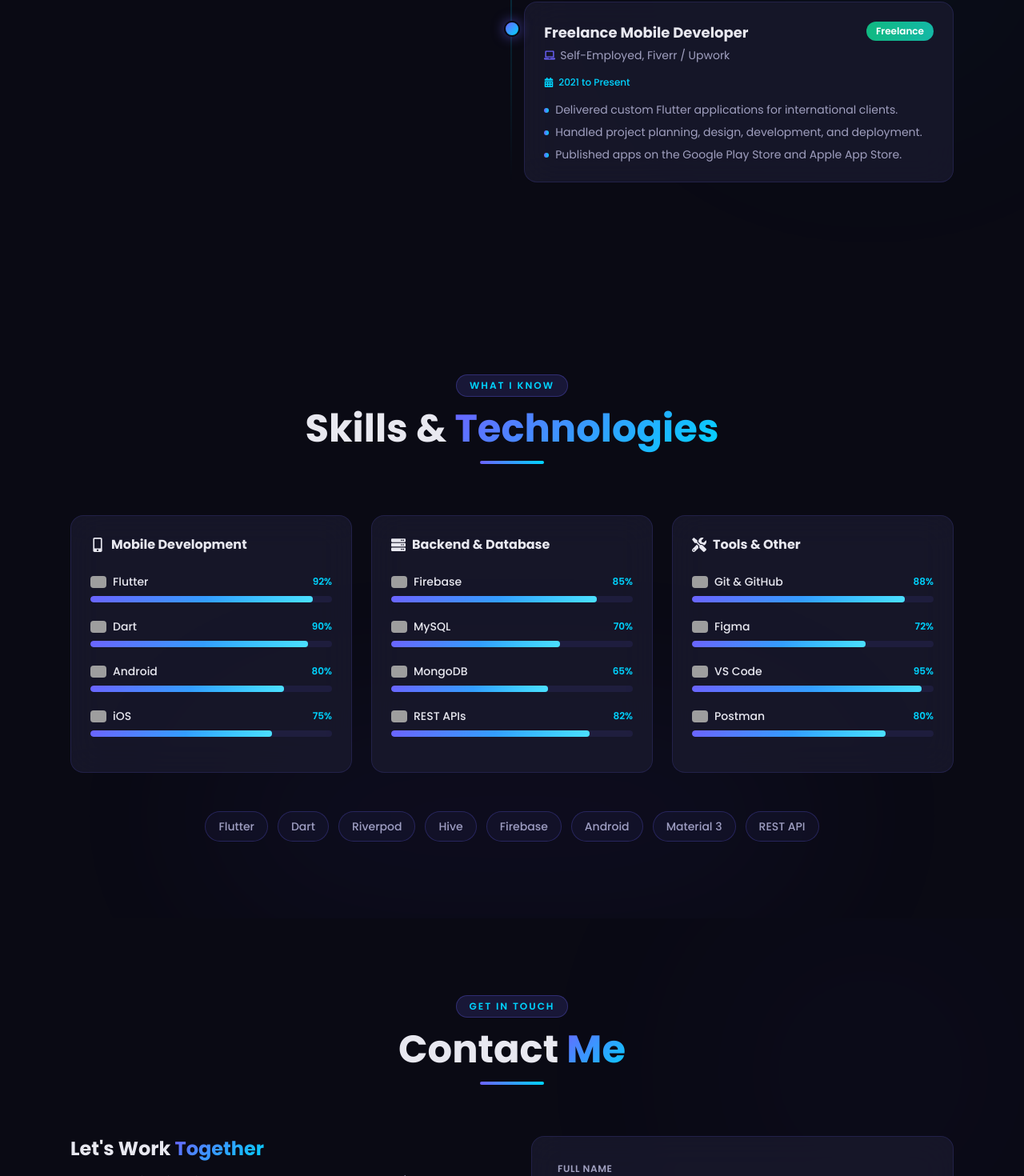
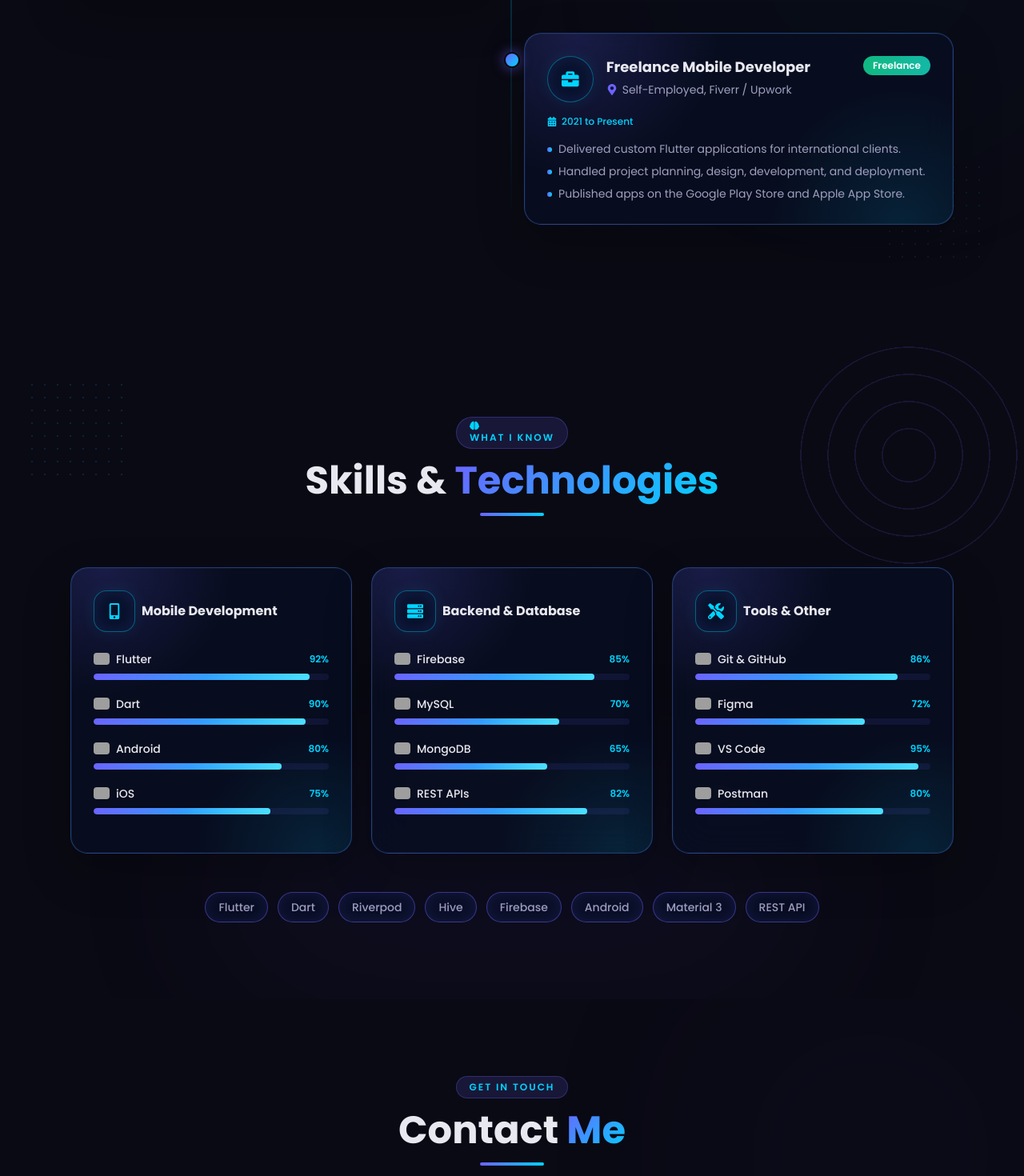
Before and after one commit to UsmanGhias/Muneeb, a Next.js app: page / in a window 1280 px wide. Shown: the part 6477-7947 px from the top of the page at 80% size. Built offline with nearby package versions, Linux system fonts and the light colour scheme; grey boxes are pictures that could not be loaded.

Commit message:
Add portfolio section refinements

```diff
--- a/app/globals.css
+++ b/app/globals.css
@@ -590,3 +590,101 @@ input:focus, textarea:focus {
   filter: blur(2px);
   opacity: 0.82;
 }
+
+.decor-dots {
+  position: absolute;
+  width: 8rem;
+  height: 8rem;
+  background-image: radial-gradient(circle, rgba(0, 212, 255, 0.34) 1.5px, transparent 1.5px);
+  background-size: 1rem 1rem;
+  pointer-events: none;
+}
+
+.decor-rings {
+  position: absolute;
+  width: 18rem;
+  height: 18rem;
+  border-radius: 999px;
+  background: repeating-radial-gradient(circle, transparent 0 2rem, rgba(108, 99, 255, 0.25) 2.05rem 2.12rem);
+  pointer-events: none;
+}
+
+.skill-card,
+.timeline-card,
+.contact-info-card,
+.contact-form-card {
+  position: relative;
+  overflow: hidden;
+  border: 1px solid rgba(68, 134, 255, 0.38);
+  border-radius: 1.35rem;
+  background:
+    radial-gradient(circle at 12% 0%, rgba(108, 99, 255, 0.18), transparent 34%),
+    radial-gradient(circle at 88% 100%, rgba(0, 212, 255, 0.11), transparent 32%),
+    rgba(8, 14, 35, 0.72);
+  backdrop-filter: blur(22px);
+  box-shadow: 0 22px 60px rgba(0, 0, 0, 0.24), inset 0 0 0 1px rgba(255, 255, 255, 0.03);
+}
+
+.skill-card:hover,
+.timeline-card:hover,
+.contact-info-card:hover,
+.contact-form-card:hover {
+  border-color: rgba(0, 212, 255, 0.72);
+  box-shadow: 0 22px 70px rgba(0, 212, 255, 0.12), 0 0 28px rgba(108, 99, 255, 0.12);
+}
+
+.skill-heading-icon,
+.timeline-role-icon {
+  display: inline-grid;
+  place-items: center;
+  flex-shrink: 0;
+  border: 1px solid rgba(0, 212, 255, 0.42);
+  background: rgba(6, 17, 38, 0.8);
+  color: var(--accent2);
+  box-shadow: inset 0 0 22px rgba(108, 99, 255, 0.15), 0 0 22px rgba(0, 212, 255, 0.08);
+}
+
+.skill-heading-icon {
+  width: 3.25rem;
+  height: 3.25rem;
+  border-radius: 1rem;
+  font-size: 1.25rem;
+}
+
+.timeline-role-icon {
+  width: 3.6rem;
+  height: 3.6rem;
+  border-radius: 999px;
+  font-size: 1.35rem;
+}
+
+.tech-pill {
+  border: 1px solid rgba(108, 99, 255, 0.5);
+  background: rgba(8, 14, 35, 0.72);
+  box-shadow: inset 0 0 18px rgba(108, 99, 255, 0.12);
+}
+
+.tech-pill:hover {
+  color: var(--accent2);
+  border-color: var(--accent2);
+  box-shadow: 0 0 20px rgba(0, 212, 255, 0.22);
+}
+
+.copy-button {
+  width: 2.6rem;
+  height: 2.6rem;
+  display: grid;
+  place-items: center;
+  flex-shrink: 0;
+  border: 1px solid rgba(151, 124, 255, 0.6);
+  border-radius: 999px;
+  background: rgba(255, 255, 255, 0.04);
+  color: rgba(255, 255, 255, 0.82);
+  transition: 180ms ease;
+}
+
+.copy-button:hover {
+  color: var(--accent2);
+  border-color: var(--accent2);
+  box-shadow: 0 0 18px rgba(0, 212, 255, 0.25);
+}
--- a/components/Contact.tsx
+++ b/components/Contact.tsx
@@ -11,6 +11,10 @@ import {
   FaPaperPlane,
   FaCheckCircle,
   FaSpinner,
+  FaCopy,
+  FaUser,
+  FaFileAlt,
+  FaCommentDots,
 } from 'react-icons/fa';
 
 const contactDetails = [
@@ -43,9 +47,16 @@ type FormStatus = 'idle' | 'loading' | 'success' | 'error';
 export default function Contact() {
   const [form, setForm] = useState<FormData>({ name: '', email: '', subject: '', message: '' });
   const [status, setStatus] = useState<FormStatus>('idle');
+  const [copied, setCopied] = useState<string | null>(null);
 
   const handleChange = (e: React.ChangeEvent<HTMLInputElement | HTMLTextAreaElement>) => {
     setForm((prev) => ({ ...prev, [e.target.name]: e.target.value }));
+  };
+
+  const copyToClipboard = async (value: string, label: string) => {
+    await navigator.clipboard.writeText(value);
+    setCopied(label);
+    setTimeout(() => setCopied(null), 1800);
   };
 
   const handleSubmit = async (e: React.FormEvent) => {
@@ -59,6 +70,7 @@ export default function Contact() {
 
   return (
     <section id="contact" className="relative py-24 overflow-hidden">
+      <div className="decor-rings -left-24 bottom-0 opacity-40" />
       <div className="absolute top-0 right-0 w-96 h-96 bg-[var(--accent)] opacity-5 rounded-full blur-[150px] pointer-events-none" />
 
       <div className="max-w-6xl mx-auto px-6">
@@ -70,14 +82,14 @@ export default function Contact() {
           transition={{ duration: 0.6 }}
           className="text-center mb-16"
         >
-          <span className="section-tag mb-4 block">Get In Touch</span>
+          <span className="section-tag mb-4 inline-flex items-center gap-2">Get In Touch</span>
           <h2 className="text-4xl md:text-5xl font-bold text-[var(--text-primary)]">
             Contact <span className="gradient-text">Me</span>
           </h2>
           <div className="mt-4 mx-auto w-20 h-1 rounded-full bg-gradient-to-r from-[var(--accent)] to-[var(--accent2)]" />
         </motion.div>
 
-        <div className="grid lg:grid-cols-2 gap-12">
+        <div className="grid lg:grid-cols-[0.9fr_1.1fr] gap-12 items-center">
           {/* Left: Info */}
           <motion.div
             initial={{ opacity: 0, x: -40 }}
@@ -101,7 +113,7 @@ export default function Contact() {
                 <motion.div
                   key={item.label}
                   whileHover={{ x: 6 }}
-                  className="flex items-center gap-4 glass-card p-4 transition-all duration-300"
+                  className="contact-info-card flex items-center gap-4 p-4 transition-all duration-300"
                 >
                   <div
                     className="w-12 h-12 rounded-xl flex items-center justify-center text-white text-lg flex-shrink-0"
@@ -109,25 +121,33 @@ export default function Contact() {
                   >
                     {item.icon}
                   </div>
-                  <div>
+                  <div className="min-w-0 flex-1">
                     <p className="text-xs text-[var(--text-secondary)] font-medium uppercase tracking-wider">{item.label}</p>
                     {item.href ? (
                       <a
                         href={item.href}
-                        className="text-[var(--text-primary)] text-sm font-medium hover:text-[var(--accent)] transition-colors"
+                        className="text-[var(--text-primary)] text-sm font-semibold hover:text-[var(--accent)] transition-colors break-all"
                       >
                         {item.value}
                       </a>
                     ) : (
-                      <span className="text-[var(--text-primary)] text-sm font-medium">{item.value}</span>
+                      <span className="text-[var(--text-primary)] text-sm font-semibold">{item.value}</span>
                     )}
                   </div>
+                  <button
+                    type="button"
+                    onClick={() => copyToClipboard(item.value, item.label)}
+                    className="copy-button"
+                    aria-label={`Copy ${item.label}`}
+                  >
+                    {copied === item.label ? <FaCheckCircle /> : <FaCopy />}
+                  </button>
                 </motion.div>
               ))}
             </div>
 
             {/* Socials */}
-            <div className="flex gap-3 pt-2">
+            <div className="flex flex-wrap items-center gap-3 pt-2"><span className="text-[var(--text-secondary)] text-sm mr-2">Let&apos;s connect on</span>
               {[
                 { icon: <FaGithub />, href: 'https://github.com/usmanghias/muneeb', label: 'GitHub' },
                 { icon: <FaLinkedin />, href: 'https://linkedin.com/', label: 'LinkedIn' },
@@ -156,14 +176,15 @@ export default function Contact() {
             viewport={{ once: true }}
             transition={{ duration: 0.7 }}
           >
-            <form onSubmit={handleSubmit} className="glass-card p-8 space-y-5">
+            <form onSubmit={handleSubmit} className="contact-form-card p-8 grid lg:grid-cols-2 gap-5">
               {[
-                { id: 'name', label: 'Full Name', type: 'text', placeholder: 'Your full name' },
-                { id: 'email', label: 'Email Address', type: 'email', placeholder: 'your@email.com' },
-                { id: 'subject', label: 'Subject', type: 'text', placeholder: 'Project inquiry' },
+                { id: 'name', label: 'Full Name', type: 'text', placeholder: 'Your full name', icon: <FaUser /> },
+                { id: 'email', label: 'Email Address', type: 'email', placeholder: 'your@email.com', icon: <FaEnvelope /> },
+                { id: 'subject', label: 'Subject', type: 'text', placeholder: 'Project inquiry', icon: <FaFileAlt /> },
               ].map((field) => (
-                <div key={field.id}>
-                  <label htmlFor={field.id} className="block text-xs font-semibold text-[var(--text-secondary)] mb-1.5 uppercase tracking-wider">
+                <div key={field.id} className={field.id === 'subject' ? 'lg:col-span-2' : undefined}>
+                  <label htmlFor={field.id} className="flex items-center gap-2 text-sm font-semibold text-[var(--text-primary)] mb-3">
+                    <span className="text-[var(--accent2)]">{field.icon}</span>
                     {field.label}
                   </label>
                   <input
@@ -174,31 +195,34 @@ export default function Contact() {
                     onChange={handleChange}
                     placeholder={field.placeholder}
                     required
-                    className="w-full px-4 py-3 rounded-xl bg-[rgba(10,10,20,0.6)] border border-[rgba(108,99,255,0.2)] text-[var(--text-primary)] placeholder-[var(--text-secondary)] text-sm transition-all duration-200 focus:border-[var(--accent)] focus:shadow-[0_0_0_3px_rgba(108,99,255,0.15)]"
+                    className="w-full px-4 py-4 rounded-xl bg-[rgba(10,10,20,0.6)] border border-[rgba(108,99,255,0.2)] text-[var(--text-primary)] placeholder-[var(--text-secondary)] text-sm transition-all duration-200 focus:border-[var(--accent)] focus:shadow-[0_0_0_3px_rgba(108,99,255,0.15)]"
                   />
                 </div>
               ))}
 
-              <div>
-                <label htmlFor="message" className="block text-xs font-semibold text-[var(--text-secondary)] mb-1.5 uppercase tracking-wider">
+              <div className="lg:col-span-2">
+                <label htmlFor="message" className="flex items-center gap-2 text-sm font-semibold text-[var(--text-primary)] mb-3">
+                  <span className="text-[var(--accent2)]"><FaCommentDots /></span>
                   Message
                 </label>
                 <textarea
                   id="message"
                   name="message"
-                  rows={5}
+                  rows={6}
+                  maxLength={500}
                   value={form.message}
                   onChange={handleChange}
                   placeholder="Tell me about your project..."
                   required
-                  className="w-full px-4 py-3 rounded-xl bg-[rgba(10,10,20,0.6)] border border-[rgba(108,99,255,0.2)] text-[var(--text-primary)] placeholder-[var(--text-secondary)] text-sm resize-none transition-all duration-200 focus:border-[var(--accent)] focus:shadow-[0_0_0_3px_rgba(108,99,255,0.15)]"
+                  className="w-full px-4 py-4 rounded-xl bg-[rgba(10,10,20,0.6)] border border-[rgba(108,99,255,0.2)] text-[var(--text-primary)] placeholder-[var(--text-secondary)] text-sm resize-none transition-all duration-200 focus:border-[var(--accent)] focus:shadow-[0_0_0_3px_rgba(108,99,255,0.15)]"
                 />
+                <p className="mt-1 text-right text-xs text-[var(--text-secondary)]">{form.message.length}/500</p>
               </div>
 
               <motion.button
                 type="submit"
                 disabled={status === 'loading' || status === 'success'}
-                className="w-full py-3.5 rounded-xl font-semibold text-white bg-gradient-to-r from-[var(--accent)] to-[var(--accent2)] hover:shadow-[0_0_30px_rgba(108,99,255,0.5)] disabled:opacity-70 disabled:cursor-not-allowed transition-all duration-300 flex items-center justify-center gap-2 text-sm"
+                className="lg:col-span-2 w-full py-4 rounded-xl font-semibold text-white bg-gradient-to-r from-[var(--accent)] to-[var(--accent2)] hover:shadow-[0_0_30px_rgba(108,99,255,0.5)] disabled:opacity-70 disabled:cursor-not-allowed transition-all duration-300 flex items-center justify-center gap-2 text-sm"
                 whileHover={{ scale: status === 'idle' ? 1.02 : 1 }}
                 whileTap={{ scale: status === 'idle' ? 0.98 : 1 }}
               >
@@ -212,7 +236,7 @@ export default function Contact() {
                 <motion.p
                   initial={{ opacity: 0, y: 10 }}
                   animate={{ opacity: 1, y: 0 }}
-                  className="text-center text-green-400 text-sm font-medium"
+                  className="lg:col-span-2 text-center text-green-400 text-sm font-medium"
                 >
                   ✅ Message sent successfully! I&apos;ll get back to you soon.
                 </motion.p>
--- a/components/Experience.tsx
+++ b/components/Experience.tsx
@@ -1,7 +1,7 @@
 'use client';
 
 import { motion } from 'framer-motion';
-import { FaBuilding, FaCalendarAlt, FaLaptop, FaBriefcase } from 'react-icons/fa';
+import { FaBriefcase, FaCalendarAlt, FaCode, FaMapMarkerAlt, FaRocket } from 'react-icons/fa';
 
 const experiences = [
   {
@@ -11,7 +11,7 @@ const experiences = [
     company: 'CodCrafters',
     location: 'Samundri, Pakistan',
     period: '2023 to Present',
-    icon: <FaBuilding />,
+    icon: <FaCode />,
     bullets: [
       'Built Noor Ul Haya, ForgeNFit, Clivora, and CODCrafters, production Flutter apps for Play Store.',
       'Implemented state management with Riverpod, Hive local storage, and clean architecture.',
@@ -26,7 +26,7 @@ const experiences = [
     company: 'Startup Studio',
     location: 'Remote',
     period: '2022 to 2023',
-    icon: <FaBuilding />,
+    icon: <FaRocket />,
     bullets: [
       'Built UI components and screens for mobile applications.',
       'Fixed bugs and optimized app performance.',
@@ -41,7 +41,7 @@ const experiences = [
     company: 'Self-Employed',
     location: 'Fiverr / Upwork',
     period: '2021 to Present',
-    icon: <FaLaptop />,
+    icon: <FaBriefcase />,
     bullets: [
       'Delivered custom Flutter applications for international clients.',
       'Handled project planning, design, development, and deployment.',
@@ -63,6 +63,8 @@ const itemVariants = {
 export default function Experience() {
   return (
     <section id="experience" className="relative py-24 overflow-hidden">
+      <div className="decor-dots left-12 top-12 opacity-30" />
+      <div className="decor-dots right-12 bottom-24 opacity-25" />
       <div className="absolute top-1/2 right-0 w-96 h-96 bg-[var(--accent2)] opacity-5 rounded-full blur-[150px] pointer-events-none" />
 
       <div className="max-w-6xl mx-auto px-6">
@@ -74,7 +76,7 @@ export default function Experience() {
           transition={{ duration: 0.6 }}
           className="text-center mb-16"
         >
-          <span className="section-tag mb-4 block">My Journey</span>
+          <span className="section-tag mb-4 inline-flex items-center gap-2"><FaBriefcase /> My Journey</span>
           <h2 className="text-4xl md:text-5xl font-bold text-[var(--text-primary)]">
             Work <span className="gradient-text">Experience</span>
           </h2>
@@ -109,16 +111,19 @@ export default function Experience() {
               {/* Card */}
               <motion.div
                 whileHover={{ y: -6, scale: 1.01 }}
-                className="ml-12 md:ml-0 md:w-1/2 glass-card p-6 transition-all duration-300 cursor-default"
+                className="ml-12 md:ml-0 md:w-1/2 timeline-card p-7 transition-all duration-300 cursor-default"
               >
                 {/* Header row */}
                 <div className="flex flex-wrap items-start justify-between gap-3 mb-4">
-                  <div>
+                  <div className="flex items-start gap-4">
+                    <span className="timeline-role-icon">{exp.icon}</span>
+                    <div>
                     <h3 className="text-lg font-bold text-[var(--text-primary)]">{exp.title}</h3>
                     <p className="text-[var(--text-secondary)] text-sm flex items-center gap-1.5 mt-1">
-                      <span className="text-[var(--accent)]">{exp.icon}</span>
+                      <FaMapMarkerAlt className="text-[var(--accent)]" />
                       {exp.company}, {exp.location}
                     </p>
+                    </div>
                   </div>
                   <span
                     className={`px-3 py-1 rounded-full text-xs font-semibold text-white bg-gradient-to-r ${exp.badgeColor} flex-shrink-0`}
--- a/components/Skills.tsx
+++ b/components/Skills.tsx
@@ -2,7 +2,7 @@
 
 import { motion, useInView } from 'framer-motion';
 import { useRef } from 'react';
-import { FaMobileAlt, FaServer, FaTools } from 'react-icons/fa';
+import { FaBrain, FaMobileAlt, FaServer, FaTools } from 'react-icons/fa';
 import Image from 'next/image';
 
 type Skill = { name: string; pct: number; icon: string };
@@ -32,7 +32,7 @@ const skillGroups: { title: string; icon: React.ReactNode; skills: Skill[] }[] =
     title: 'Tools & Other',
     icon: <FaTools />,
     skills: [
-      { name: 'Git & GitHub', pct: 88, icon: 'https://cdn.jsdelivr.net/gh/devicons/devicon/icons/git/git-original.svg' },
+      { name: 'Git & GitHub', pct: 86, icon: 'https://cdn.jsdelivr.net/gh/devicons/devicon/icons/git/git-original.svg' },
       { name: 'Figma', pct: 72, icon: 'https://cdn.jsdelivr.net/gh/devicons/devicon/icons/figma/figma-original.svg' },
       { name: 'VS Code', pct: 95, icon: 'https://cdn.jsdelivr.net/gh/devicons/devicon/icons/vscode/vscode-original.svg' },
       { name: 'Postman', pct: 80, icon: 'https://cdn.jsdelivr.net/gh/devicons/devicon/icons/postman/postman-original.svg' },
@@ -89,6 +89,8 @@ export default function Skills() {
 
   return (
     <section id="skills" className="relative py-24 overflow-hidden">
+      <div className="decor-dots left-8 top-12 opacity-40" />
+      <div className="decor-rings right-0 top-0 opacity-60" />
       <div className="absolute bottom-0 left-1/2 -translate-x-1/2 w-[800px] h-64 bg-[var(--accent)] opacity-5 rounded-full blur-[120px] pointer-events-none" />
 
       <div className="max-w-6xl mx-auto px-6">
@@ -100,7 +102,7 @@ export default function Skills() {
           transition={{ duration: 0.6 }}
           className="text-center mb-16"
         >
-          <span className="section-tag mb-4 block">What I Know</span>
+          <span className="section-tag mb-4 inline-flex items-center gap-2"><FaBrain /> What I Know</span>
           <h2 className="text-4xl md:text-5xl font-bold text-[var(--text-primary)]">
             Skills &amp; <span className="gradient-text">Technologies</span>
           </h2>
@@ -121,10 +123,10 @@ export default function Skills() {
               key={group.title}
               variants={cardVariants}
               whileHover={{ y: -6, scale: 1.01 }}
-              className="glass-card p-6 transition-all duration-300"
+              className="skill-card p-7 transition-all duration-300"
             >
               <h3 className="flex items-center gap-2 text-base font-bold text-[var(--text-primary)] mb-6">
-                <span className="gradient-text text-lg">{group.icon}</span>
+                <span className="skill-heading-icon">{group.icon}</span>
                 {group.title}
               </h3>
               {group.skills.map((skill) => (
@@ -150,7 +152,7 @@ export default function Skills() {
               viewport={{ once: true }}
               transition={{ delay: i * 0.05 }}
               whileHover={{ scale: 1.1, y: -2 }}
-              className="px-4 py-2 rounded-full text-sm font-medium text-[var(--text-secondary)] border border-[rgba(108,99,255,0.25)] bg-[rgba(108,99,255,0.05)] hover:border-[var(--accent)] hover:text-[var(--accent)] hover:shadow-[0_0_15px_rgba(108,99,255,0.3)] transition-all duration-300 cursor-default"
+              className="tech-pill px-4 py-2 rounded-full text-sm font-medium text-[var(--text-secondary)] transition-all duration-300 cursor-default"
             >
               {badge}
             </motion.span>
```
